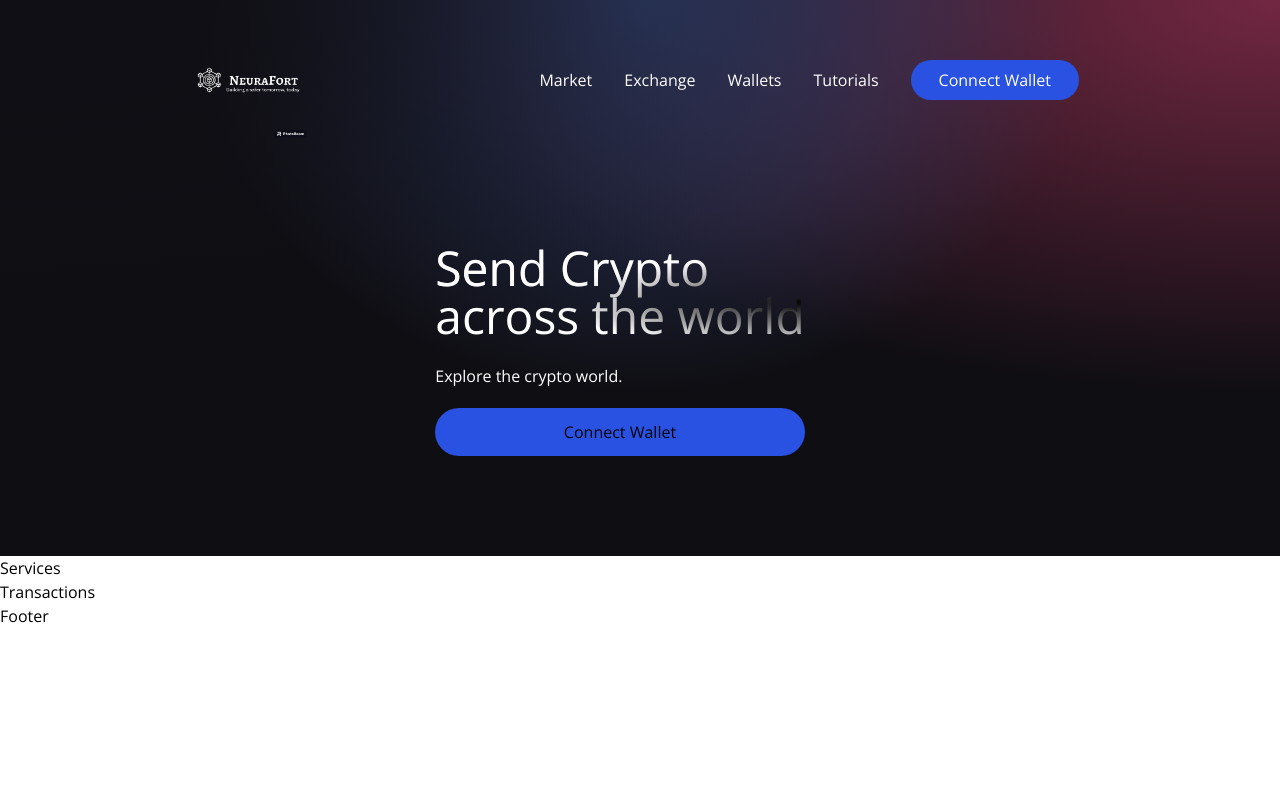
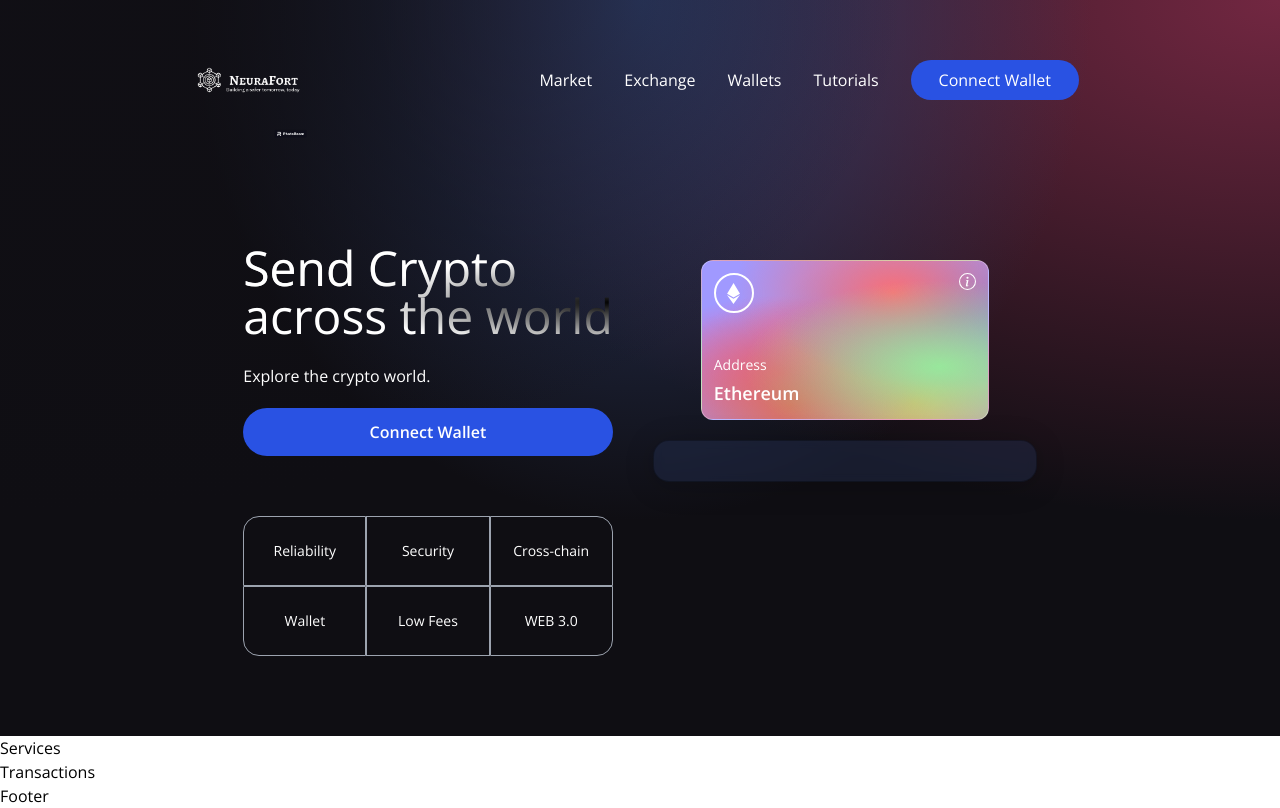
Before and after one commit to NeuraFort/neurafort.github.io, a React (Vite) app in the folder client/: page / in a window 1280 px wide. Built offline with nearby package versions, Linux system fonts and the light colour scheme.

Commit message:
Welcome page

```diff
--- a/client/src/components/Navbar.jsx
+++ b/client/src/components/Navbar.jsx
@@ -46,7 +46,7 @@
                         </li>
                         {["Market", "Exchange", "Wallets", "Tutorials"].map((item, index) => (
                         <NavbarItem  key={item+index} title={item} classProps="my-2 text-lg"/>
-                ))};
+                ))}
                     </ul>
                 )}
             </div>
--- a/client/src/components/Welcome.jsx
+++ b/client/src/components/Welcome.jsx
@@ -5,6 +5,8 @@
 import { Loader } from './';
 
 const Welcome = () => {
+
+    const commonStyles = "min-h-[70px] sm:px-0 px-2 sm:min-w-[120px] flex justify-center items-center border-[0.5px] border-gray-400 text-sm font-light text-white";
 
     const connectWallet = () => {
 
@@ -22,10 +24,52 @@
                     <button
                         type="button"
                         onClick={connectWallet}
-                        className="flex flex-row justify-center items-center my-5 bg-[#2952e3] p-3 rounded-full cursor-pointer hover:bg-[#2546eb]"
+                        className="flex flex-row justify-center items-center my-5 bg-[#2952e3] p-3 rounded-full cursor-pointer hover:bg-[#3546eb] "
                     >
-                        Connect Wallet
+                        <p className="text-white text-base font-semibold ">
+                            Connect Wallet
+                        </p>
                     </button>
+                    <div className="grid sm:grid-cols-3 grid-cols-2  w-full mt-10">
+                        <div className={`rounded-tl-2xl ${commonStyles}`}>
+                            Reliability
+                        </div>
+                        <div className={commonStyles}>Security</div>
+                        <div className={`sm:rounded-tr-2xl ${commonStyles}`}>
+                            Cross-chain
+                        </div>
+                        <div className={`sm:rounded-bl-2xl ${commonStyles}`}>
+                            Wallet
+                        </div>
+                        <div className={commonStyles}>Low Fees</div>
+                        <div className={`rounded-br-2xl ${commonStyles}`}>
+                            WEB 3.0
+                        </div>
+                    </div>
+                </div>
+                <div className="flex flex-col flex-1 items-center justify-start w-full md:mt-0 mt-10 ">
+                    <div className="p-3 justify-end items-start flex-col rounded-xl h-40 sm:w-72 w-full my-5 eth-card white-glassmorphism">
+                        <div className="flex justify-between flex-col w-full h-full">
+                            <div className="flex justify-between items-start">
+                                <div className="w-10 h-10 rounded-full border-2 border-white flex justify-center items-center">
+                                    <SiEthereum fontSize={21} color="#fff">
+
+                                    </SiEthereum>
+                                </div>
+                                <BsInfoCircle fontSize={17} color="#fff"></BsInfoCircle>
+                            </div>
+                            <div>
+                                <p className="text-white font-light text-sm">
+                                    Address
+
+                                </p>
+                                <p className="text-white font-semibold text-lg mt-1 ">
+                                    Ethereum
+                                </p>
+                            </div>
+                        </div>
+                    </div>
+                    <div className="p-5 sm:w-96 w-full flex flex-col justify-start items-center blue-glassmorphism"></div>
                 </div>
             </div>
         </div>
```
